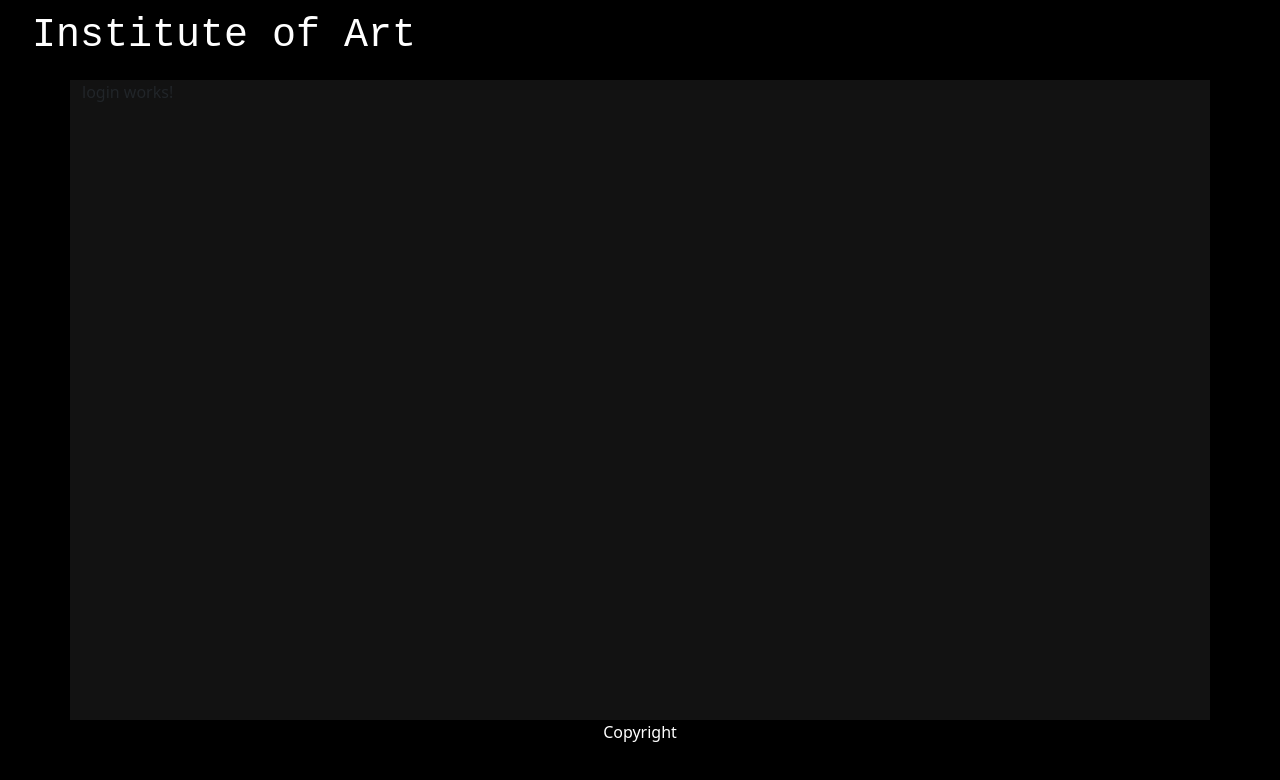
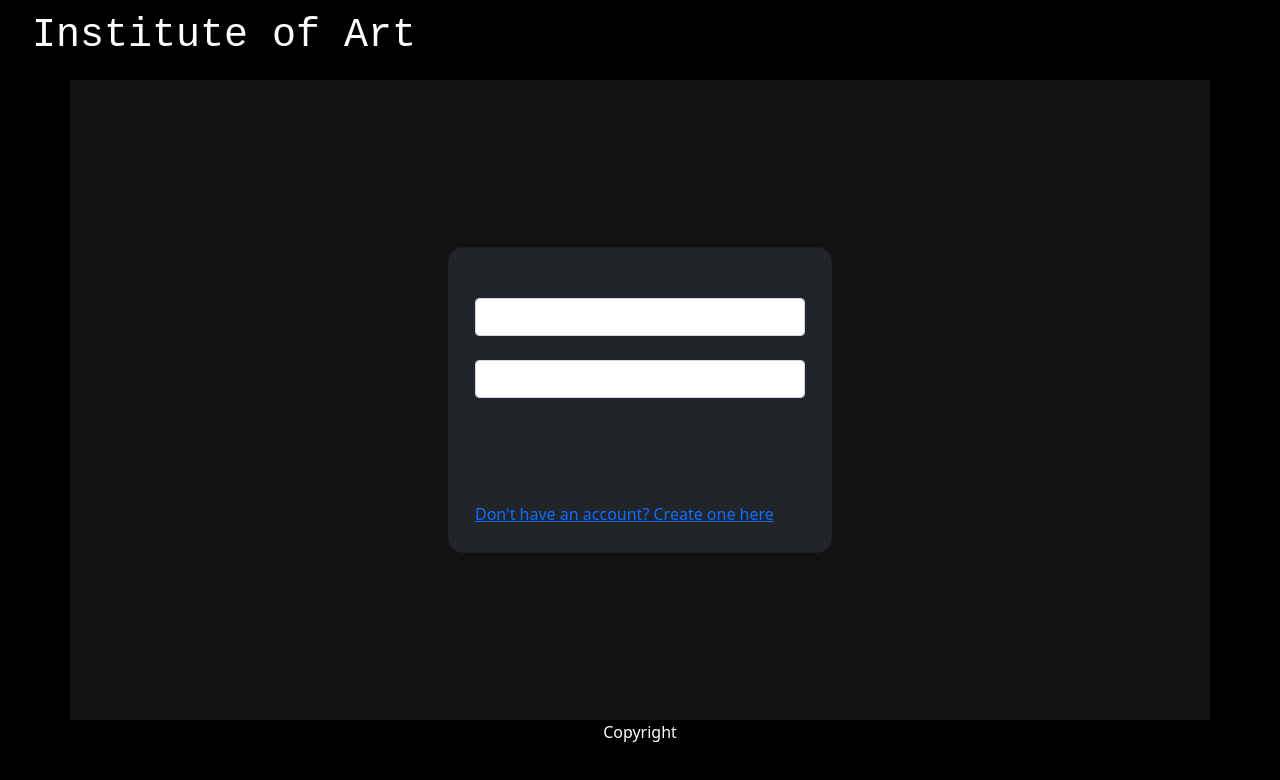
Before and after one commit to S00198244/instituteOfArt, an Angular app in the folder client/: page /login in a window 1280 px wide. Shown: the top 780 px of the page. Built offline with nearby package versions, Linux system fonts and the light colour scheme.

Commit message:
Login template / component.ts code

```diff
--- a/client/src/app/components/login/login.component.css
+++ b/client/src/app/components/login/login.component.css
@@ -0,0 +1,9 @@
+.login-card{
+    width: 24em;
+    position: absolute;
+    left: 50%;
+    top: 50%;
+    transform: translate(-50%, -50%);
+    padding: 10px;
+    border-radius: 15px;
+}
--- a/client/src/app/components/login/login.component.html
+++ b/client/src/app/components/login/login.component.html
@@ -1 +1,42 @@
-<p>login works!</p>
+<body>
+    <div class="card bg-dark login-card">
+      <div class="card-body">
+        <form [formGroup]="loginForm" (ngSubmit)="onSubmit()">
+
+          <div class="form-group">
+
+            <label for="email">Email</label>
+            <div *ngIf="loginForm.get('email')!.invalid && loginForm.get('email')!.errors &&  (loginForm.get('email')!.dirty || loginForm.get('email')!.touched)">
+              <small id="email-error-msg" class="text-danger" *ngIf="loginForm.get('email')!.errors?.required">Email is required.</small>
+            </div>
+            <input id="email" type="email" class="form-control" formControlName="email" [ngClass]="{ invalid: loginForm.get('email')!.invalid && (loginForm.get('email')!.dirty || loginForm.get('email')!.touched) }"/>
+            <!-- <p>Email: {{ email.value }}</p> To test for successful binding -->
+          </div>
+
+          <div class="form-group">
+            <label for="password">Password</label>
+            <input
+              id="password"
+              type="password"
+              class="form-control"
+              formControlName="password"
+            />
+          </div>
+
+          <button
+            id="button"
+            type="submit"
+            class="btn"
+            [disabled]="loginForm.invalid"
+            style="margin: 10%"
+          >
+            Log in
+          </button>
+
+          <br />
+          <a href="/signup">Don't have an account? Create one here</a>
+        </form>
+      </div>
+      <div class="card" *ngIf="authErrorMsg" style="width: auto; padding: 10px; border-radius: 5px;">{{ authErrorMsg }}</div>
+    </div>
+  </body>
--- a/client/src/app/components/login/login.component.ts
+++ b/client/src/app/components/login/login.component.ts
@@ -1,4 +1,8 @@
 import { Component, OnInit } from '@angular/core';
+import { FormControl, FormGroup } from '@angular/forms';
+import { Validators } from '@angular/forms';
+import { Router } from '@angular/router';
+import { BackendService } from 'src/app/services/backend.service';
 
 @Component({
   selector: 'app-login',
@@ -7,9 +11,36 @@ import { Component, OnInit } from '@angular/core';
 })
 export class LoginComponent implements OnInit {
 
-  constructor() { }
+  submitted = false;
+  authError = false;
+  authErrorMsg!: string;
 
-  ngOnInit(): void {
+  loginForm = new FormGroup({
+    email: new FormControl([''], Validators.required),
+    password: new FormControl([''], Validators.required),
+  });
+
+  constructor(private service: BackendService, private router: Router) { }
+
+  ngOnInit() { }
+
+  onSubmit() {
+    this.submitted = true;
+
+    if (this.loginForm.invalid) {
+      return;
+    }
+
+    this.service.login(this.loginForm.value)
+      .subscribe(() => {
+          // Successful login
+          this.router.navigate(['/']);
+        },
+        (error) => {
+          // Failed login
+          this.authError = true;
+          (this.authErrorMsg = error.error.msg)
+        });
   }
 
 }
--- a/client/src/app/services/backend.service.ts
+++ b/client/src/app/services/backend.service.ts
@@ -13,6 +13,10 @@ export class BackendService {
   constructor(private http: HttpClient) { }
 
   //----- Login
+  login()
+  {
+
+  }
 
   //----- Signup
 
```
